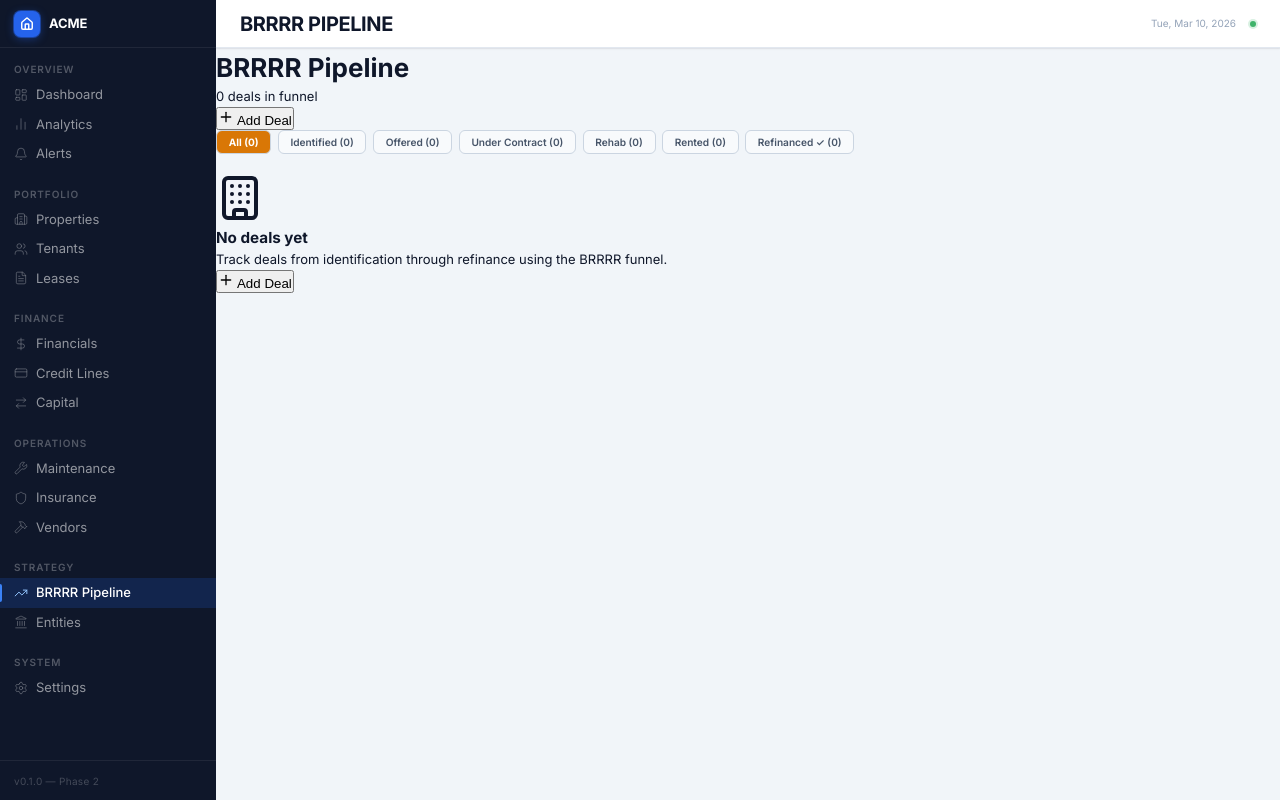
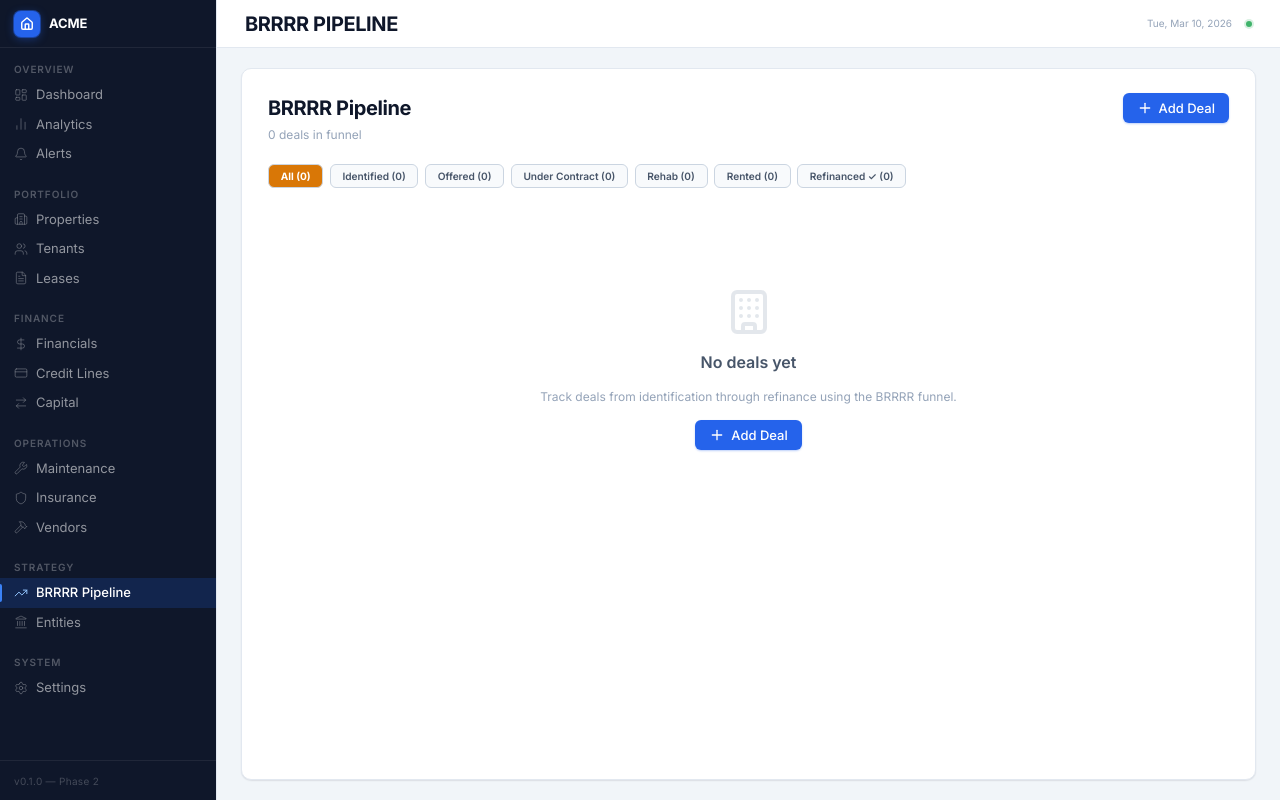
Before and after one commit to socrates777usa/landlord-software, a React (Vite) app: page /brrrr in a window 1280 px wide. Built offline with nearby package versions, Linux system fonts and the light colour scheme.

Commit message:
fix: page frame spacing - white panel with border floating on gray bg

```diff
--- a/src/components/layout/AppShell.css
+++ b/src/components/layout/AppShell.css
@@ -16,10 +16,13 @@
   overflow: hidden;
   min-width: 0;
   background: var(--bg-base);
+  border-left: 1px solid var(--border);
 }
 
 .page-content {
   flex: 1;
   overflow-y: auto;
   overflow-x: hidden;
+  padding: 20px 24px;
+  background: var(--bg-base);
 }
--- a/src/components/layout/Header.css
+++ b/src/components/layout/Header.css
@@ -10,9 +10,9 @@
   display: flex;
   align-items: center;
   justify-content: space-between;
-  padding: 0 24px;
+  padding: 0 28px;
   flex-shrink: 0;
-  box-shadow: var(--shadow-sm);
+  box-shadow: 0 1px 0 var(--border);
 }
 
 .header-left { display: flex; align-items: center; gap: 8px; }
--- a/src/components/shared/shared.css
+++ b/src/components/shared/shared.css
@@ -3,6 +3,20 @@
    ============================================================ */
 
 /* ── Page Layout ── */
+
+/* Global page frame — every page sits in a raised white panel on the gray bg */
+.page-frame,
+.list-page,
+.form-page,
+.prop-form-page {
+  background: var(--bg-surface);
+  border: 1px solid var(--border);
+  border-radius: var(--radius-lg);
+  padding: 24px 26px;
+  box-shadow: var(--shadow-sm);
+  min-height: calc(100vh - var(--header-h) - 40px);
+}
+
 .page { padding: 28px 32px; max-width: 1200px; }
 
 .page-header {
@@ -255,7 +269,142 @@
 .filter-tab.active { background: var(--accent); color: #fff; }
 .filter-tab:not(.active):hover { background: var(--bg-hover); color: var(--text-primary); }
 
-/* ── Metric numbers ── */
+/* ── List page common patterns (Tenants, Leases, etc.) ── */
+.list-header {
+  display: flex;
+  align-items: flex-start;
+  justify-content: space-between;
+  margin-bottom: 20px;
+  gap: 16px;
+}
+
+.list-title {
+  font-size: var(--text-xl);
+  font-weight: var(--fw-bold);
+  color: var(--text-primary);
+  letter-spacing: var(--ls-tight);
+  margin: 0 0 3px;
+}
+
+.list-sub { font-size: var(--text-sm); color: var(--text-muted); margin: 0; }
+
+.btn-add {
+  display: inline-flex;
+  align-items: center;
+  gap: 6px;
+  padding: 7px 14px;
+  background: var(--accent);
+  color: #fff;
+  border: none;
+  border-radius: var(--radius);
+  font-family: var(--font-body);
+  font-size: var(--text-base);
+  font-weight: var(--fw-medium);
+  cursor: pointer;
+  box-shadow: 0 1px 2px rgba(37,99,235,0.3);
+  transition: background 0.12s;
+  white-space: nowrap;
+}
+.btn-add:hover { background: var(--accent-light); }
+
+/* List table */
+.list-table-wrap {
+  background: var(--bg-surface);
+  border: 1px solid var(--border);
+  border-radius: var(--radius-lg);
+  overflow: hidden;
+}
+
+.list-table { width: 100%; border-collapse: collapse; font-size: var(--text-base); }
+
+.list-table th {
+  font-size: 10px;
+  font-weight: var(--fw-semibold);
+  letter-spacing: var(--ls-caps);
+  text-transform: uppercase;
+  color: var(--text-muted);
+  padding: 10px 14px;
+  text-align: left;
+  border-bottom: 1px solid var(--border);
+  background: var(--bg-elevated);
+  white-space: nowrap;
+}
+.list-table th.r { text-align: right; }
+
+.list-table td {
+  padding: 11px 14px;
+  border-bottom: 1px solid var(--border);
+  color: var(--text-primary);
+  vertical-align: middle;
+  font-size: var(--text-sm);
+}
+.list-table td.r { text-align: right; font-family: var(--font-mono); font-size: 12px; }
+
+.list-table tbody tr:hover td { background: var(--bg-hover); cursor: pointer; }
+.list-table tbody tr:last-child td { border-bottom: none; }
+
+/* Loading state */
+.page-loading {
+  display: flex;
+  align-items: center;
+  justify-content: center;
+  height: 60vh;
+  color: var(--text-muted);
+  font-size: var(--text-sm);
+}
+
+/* Empty state */
+.list-empty {
+  display: flex;
+  flex-direction: column;
+  align-items: center;
+  justify-content: center;
+  gap: 14px;
+  padding: 80px 20px;
+  text-align: center;
+}
+.list-empty-icon { color: var(--text-muted); opacity: 0.25; }
+.list-empty h3 { font-size: var(--text-lg); font-weight: var(--fw-semibold); color: var(--text-secondary); margin: 0; }
+.list-empty p  { font-size: var(--text-sm); color: var(--text-muted); margin: 0; }
+
+/* List row (alternate layout) */
+.list-row {
+  display: flex;
+  align-items: center;
+  padding: 12px 14px;
+  border-bottom: 1px solid var(--border);
+  gap: 12px;
+  cursor: pointer;
+  transition: background 0.1s;
+}
+.list-row:last-child { border-bottom: none; }
+.list-row:hover { background: var(--bg-hover); }
+
+.list-row-title { font-size: var(--text-base); font-weight: var(--fw-medium); color: var(--text-primary); }
+.list-row-sub   { font-size: var(--text-xs);   color: var(--text-muted); margin-top: 2px; }
+
+/* Form page header */
+.form-header {
+  display: flex;
+  align-items: center;
+  gap: 12px;
+  margin-bottom: 24px;
+  padding-bottom: 16px;
+  border-bottom: 1px solid var(--border);
+}
+.form-back-btn {
+  padding: 6px 12px;
+  background: var(--bg-elevated);
+  border: 1px solid var(--border);
+  border-radius: var(--radius);
+  font-size: var(--text-sm);
+  color: var(--text-secondary);
+  cursor: pointer;
+  font-family: var(--font-body);
+}
+.form-back-btn:hover { background: var(--bg-hover); color: var(--text-primary); }
+
+
 .metric { font-family: var(--font-mono); font-variant-numeric: tabular-nums; }
 .metric-pos  { color: var(--green-text); }
 .metric-neg  { color: var(--red-text);   }
--- a/src/pages/Alerts/index.jsx
+++ b/src/pages/Alerts/index.jsx
@@ -120,7 +120,7 @@ export default function Alerts() {
   const counts = { high: alerts.filter(a=>a.severity==='high').length, medium: alerts.filter(a=>a.severity==='medium').length, low: alerts.filter(a=>a.severity==='low').length }
 
   return (
-    <div style={{padding:'2rem', maxWidth:'900px', margin:'0 auto'}}>
+    <div className="page-frame" style={{maxWidth:'900px'}}>
       <div style={{display:'flex', justifyContent:'space-between', alignItems:'center', marginBottom:'1.5rem'}}>
         <div>
           <h1 style={{fontSize:'1.6rem', fontWeight:700, fontFamily:'var(--font-display)', letterSpacing:'0.04em', textTransform:'uppercase'}}>Alerts</h1>
--- a/src/pages/Analytics/index.jsx
+++ b/src/pages/Analytics/index.jsx
@@ -24,17 +24,17 @@ const INDIGO = '#635BFF'
 
 const TipStyle = {
   background: '#1c1c1e',
-  border: '1px solid rgba(255,255,255,0.08)',
-  color: '#ededed',
+  border: '1px solid #e2e8f0',
+  color: '#0f172a',
   fontSize: '12px',
   fontFamily: "'Inter', sans-serif",
   borderRadius: '6px',
   padding: '8px 12px',
-  boxShadow: '0 4px 12px rgba(0,0,0,0.4)'
+  boxShadow: '0 4px 12px rgba(15,23,42,0.10)'
 }
-// Axis tick color — Carbon Ledger muted
-const TICK = { fill: '#48484a', fontSize: 10, fontFamily: 'Inter, sans-serif' }
-const GRID = 'rgba(255,255,255,0.05)'
+// Axis tick color — light mode
+const TICK = { fill: '#94a3b8', fontSize: 10, fontFamily: 'Inter, sans-serif' }
+const GRID = '#e2e8f0'
 
 export default function Analytics() {
   const [props, setProps]     = useState([])
@@ -116,7 +116,7 @@ export default function Analytics() {
   )
 
   return (
-    <div style={{padding:'1.75rem 2rem',maxWidth:'1400px',margin:'0 auto'}}>
+    <div className="page-frame" style={{maxWidth:'1400px'}}>
       <div style={{marginBottom:'1.75rem'}}>
         <h1 style={{fontSize:'1.4rem',fontWeight:700,fontFamily:'var(--font-display)',
           letterSpacing:'-0.01em',color:'var(--text-primary)',margin:0}}>Analytics</h1>
--- a/src/pages/Dashboard/Dashboard.css
+++ b/src/pages/Dashboard/Dashboard.css
@@ -2,11 +2,22 @@
    DASHBOARD — Daybreak Theme (Light)
    ============================================================ */
 
-.dashboard { padding: 24px 28px; }
+.dashboard {
+  background: var(--bg-surface);
+  border: 1px solid var(--border);
+  border-radius: var(--radius-lg);
+  padding: 22px 24px;
+  box-shadow: var(--shadow-sm);
+  min-height: calc(100vh - var(--header-h) - 40px);
+}
 
-.dash-loading {
-  padding: 60px; color: var(--text-muted);
-  font-size: var(--text-sm); text-align: center;
+/* Content frame — white panel that sits inside the gray bg */
+.dash-inner {
+  background: var(--bg-surface);
+  border: 1px solid var(--border);
+  border-radius: var(--radius-lg);
+  padding: 22px 24px;
+  box-shadow: var(--shadow-sm);
 }
 
 /* ── KPI Grid ── */
--- a/src/pages/Properties/Properties.css
+++ b/src/pages/Properties/Properties.css
@@ -2,8 +2,22 @@
    PROPERTIES PAGE — Daybreak Theme (Light)
    ============================================================ */
 
-.prop-list-page { padding: 24px 28px; }
-.properties-page { padding: 24px 28px; }
+.prop-list-page {
+  background: var(--bg-surface);
+  border: 1px solid var(--border);
+  border-radius: var(--radius-lg);
+  padding: 22px 24px;
+  box-shadow: var(--shadow-sm);
+  min-height: calc(100vh - var(--header-h) - 40px);
+}
+.properties-page {
+  background: var(--bg-surface);
+  border: 1px solid var(--border);
+  border-radius: var(--radius-lg);
+  padding: 22px 24px;
+  box-shadow: var(--shadow-sm);
+  min-height: calc(100vh - var(--header-h) - 40px);
+}
 
 .prop-loading {
   padding: 60px; color: var(--text-muted);
--- a/src/pages/Settings/index.jsx
+++ b/src/pages/Settings/index.jsx
@@ -87,7 +87,7 @@ export default function Settings() {
   )
 
   return (
-    <div style={{padding:'2rem', maxWidth:'680px', margin:'0 auto'}}>
+    <div className="page-frame" style={{maxWidth:'680px'}}>
       <div style={{display:'flex', justifyContent:'space-between', alignItems:'center', marginBottom:'1.5rem'}}>
         <div>
           <h1 style={{fontSize:'1.6rem', fontWeight:700, fontFamily:'var(--font-display)', letterSpacing:'0.04em', textTransform:'uppercase'}}>Settings</h1>
```
